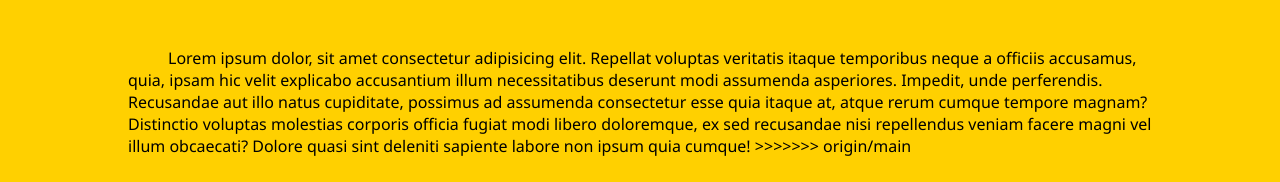
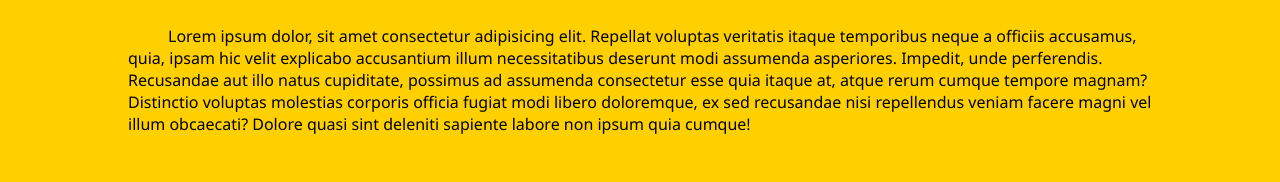
Before and after one commit to NurHabibAssolihudin/AboutMe, a plain HTML site: page index.html in a window 1280 px wide. Shown: the part 1150-1332 px from the top of the page. Drawn offline with Linux system fonts and the light colour scheme.

Commit message:
Mangubah Bentrok Di Index

```diff
--- a/index.html
+++ b/index.html
@@ -56,13 +56,7 @@
                 <div class="col">
                     <p>
                     Lorem ipsum dolor sit amet consectetur, adipisicing elit. Deleniti fugit totam blanditiis iusto quos cumque possimus earum libero error rem molestias eos sequi nulla voluptas sit quo deserunt voluptatibus eligendi repudiandae tempora veniam numquam nostrum, vel expedita. Corrupti earum fugiat reiciendis perspiciatis natus maxime, culpa delectus? Velit fuga porro aperiam ratione libero neque, quos consequatur inventore magni dolorum, esse totam ipsum quasi quisquam officia, iure impedit eius. Fugiat, ipsa provident. Facilis culpa iste optio hic officia corporis eos deleniti, expedita, suscipit cupiditate quae nihil exercitationem ea consequuntur eum, quas non eligendi sed similique dolores sequi deserunt! Fuga aut minus similique?
-<<<<<<< HEAD
                     </p>
-=======
-                </div>
-                <div class="col">
-                    Lorem ipsum dolor, sit amet consectetur adipisicing elit. Repellat voluptas veritatis itaque temporibus neque a officiis accusamus, quia, ipsam hic velit explicabo accusantium illum necessitatibus deserunt modi assumenda asperiores. Impedit, unde perferendis. Recusandae aut illo natus cupiditate, possimus ad assumenda consectetur esse quia itaque at, atque rerum cumque tempore magnam? Distinctio voluptas molestias corporis officia fugiat modi libero doloremque, ex sed recusandae nisi repellendus veniam facere magni vel illum obcaecati? Dolore quasi sint deleniti sapiente labore non ipsum quia cumque!
->>>>>>> origin/main
                 </div>
                 <div class="col">
                     <p>
```
